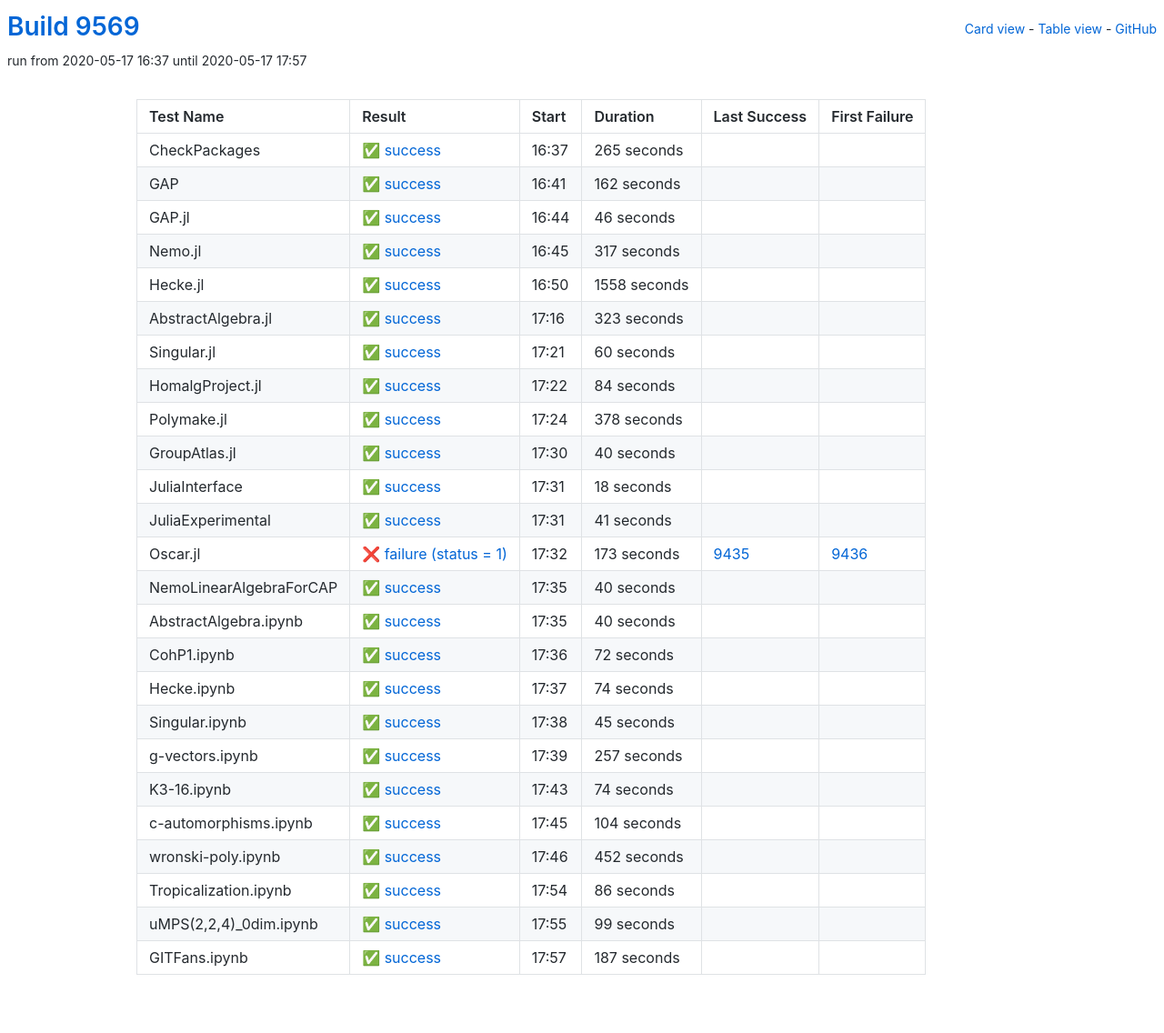
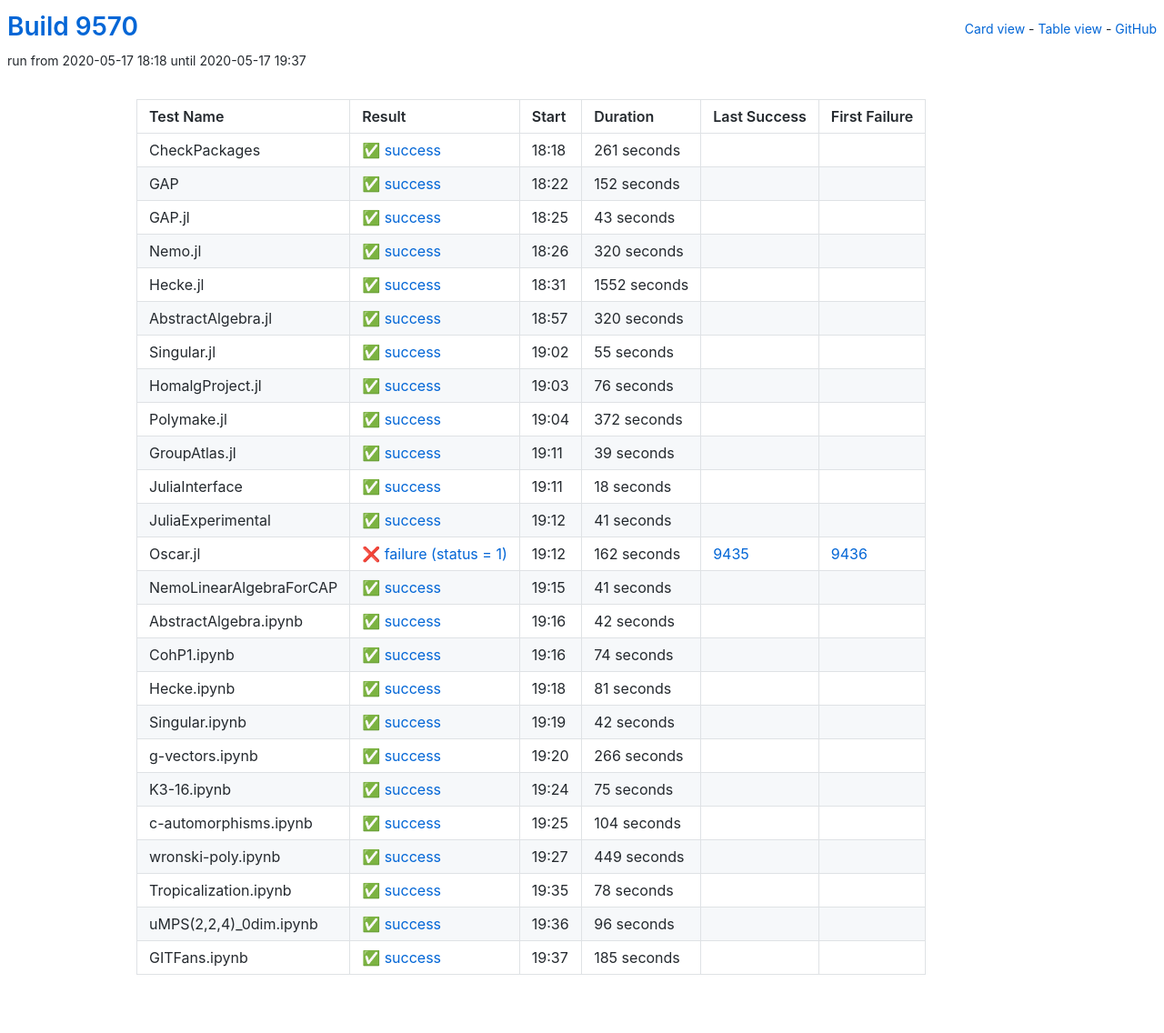
Before and after one commit to oscar-system/oscar-ci-status, a Jekyll site: the page built from table.html, in a window 1280 px wide. Shown: the whole page at 91% size. Built offline with Jekyll 4.4.1, drawn with Linux system fonts in a browser that asks for light colours.

Commit message:
Build 9570

```diff
--- a/_data/ci.yml
+++ b/_data/ci.yml
@@ -1,125 +1,125 @@
-build: 9569
-build_url: https://oscarci.mathematik.uni-kl.de/job/oscar/9569/
+build: 9570
+build_url: https://oscarci.mathematik.uni-kl.de/job/oscar/9570/
 job: oscar
 tests:
-- duration: 265
+- duration: 261
   exitcode: 0
   first_failure: false
   first_failure_url: null
   id: checkpackages
   last_success: false
   last_success_url: null
-  log: https://oscarci.mathematik.uni-kl.de/job/oscar/9569/artifact/logs/build-9569/CheckPackages.log
+  log: https://oscarci.mathematik.uni-kl.de/job/oscar/9570/artifact/logs/build-9570/CheckPackages.log
   name: CheckPackages
-  start: 2020-05-17 16:37
+  start: 2020-05-17 18:18
   status: success
   success: true
-- duration: 162
+- duration: 152
   exitcode: 0
   first_failure: false
   first_failure_url: null
   id: gap
   last_success: false
   last_success_url: null
-  log: https://oscarci.mathematik.uni-kl.de/job/oscar/9569/artifact/logs/build-9569/GAP.log
+  log: https://oscarci.mathematik.uni-kl.de/job/oscar/9570/artifact/logs/build-9570/GAP.log
   name: GAP
-  start: 2020-05-17 16:41
+  start: 2020-05-17 18:22
   status: success
   success: true
-- duration: 46
+- duration: 43
   exitcode: 0
   first_failure: false
   first_failure_url: null
   id: gap-jl
   last_success: false
   last_success_url: null
-  log: https://oscarci.mathematik.uni-kl.de/job/oscar/9569/artifact/logs/build-9569/GAP.jl.log
+  log: https://oscarci.mathematik.uni-kl.de/job/oscar/9570/artifact/logs/build-9570/GAP.jl.log
   name: GAP.jl
-  start: 2020-05-17 16:44
+  start: 2020-05-17 18:25
   status: success
   success: true
-- duration: 317
+- duration: 320
   exitcode: 0
   first_failure: false
   first_failure_url: null
   id: nemo-jl
   last_success: false
   last_success_url: null
-  log: https://oscarci.mathematik.uni-kl.de/job/oscar/9569/artifact/logs/build-9569/Nemo.jl.log
+  log: https://oscarci.mathematik.uni-kl.de/job/oscar/9570/artifact/logs/build-9570/Nemo.jl.log
   name: Nemo.jl
-  start: 2020-05-17 16:45
+  start: 2020-05-17 18:26
   status: success
   success: true
-- duration: 1558
+- duration: 1552
   exitcode: 0
   first_failure: false
   first_failure_url: null
   id: hecke-jl
   last_success: false
   last_success_url: null
-  log: https://oscarci.mathematik.uni-kl.de/job/oscar/9569/artifact/logs/build-9569/Hecke.jl.log
+  log: https://oscarci.mathematik.uni-kl.de/job/oscar/9570/artifact/logs/build-9570/Hecke.jl.log
   name: Hecke.jl
-  start: 2020-05-17 16:50
+  start: 2020-05-17 18:31
   status: success
   success: true
-- duration: 323
+- duration: 320
   exitcode: 0
   first_failure: false
   first_failure_url: null
   id: abstractalgebra-jl
   last_success: false
   last_success_url: null
-  log: https://oscarci.mathematik.uni-kl.de/job/oscar/9569/artifact/logs/build-9569/AbstractAlgebra.jl.log
+  log: https://oscarci.mathematik.uni-kl.de/job/oscar/9570/artifact/logs/build-9570/AbstractAlgebra.jl.log
   name: AbstractAlgebra.jl
-  start: 2020-05-17 17:16
+  start: 2020-05-17 18:57
   status: success
   success: true
-- duration: 60
+- duration: 55
   exitcode: 0
   first_failure: false
   first_failure_url: null
   id: singular-jl
   last_success: false
   last_success_url: null
-  log: https://oscarci.mathematik.uni-kl.de/job/oscar/9569/artifact/logs/build-9569/Singular.jl.log
+  log: https://oscarci.mathematik.uni-kl.de/job/oscar/9570/artifact/logs/build-9570/Singular.jl.log
   name: Singular.jl
-  start: 2020-05-17 17:21
+  start: 2020-05-17 19:02
   status: success
   success: true
-- duration: 84
+- duration: 76
   exitcode: 0
   first_failure: false
   first_failure_url: null
   id: homalgproject-jl
   last_success: false
   last_success_url: null
-  log: https://oscarci.mathematik.uni-kl.de/job/oscar/9569/artifact/logs/build-9569/HomalgProject.jl.log
+  log: https://oscarci.mathematik.uni-kl.de/job/oscar/9570/artifact/logs/build-9570/HomalgProject.jl.log
   name: HomalgProject.jl
-  start: 2020-05-17 17:22
+  start: 2020-05-17 19:03
   status: success
   success: true
-- duration: 378
+- duration: 372
   exitcode: 0
   first_failure: false
   first_failure_url: null
   id: polymake-jl
   last_success: false
   last_success_url: null
-  log: https://oscarci.mathematik.uni-kl.de/job/oscar/9569/artifact/logs/build-9569/Polymake.jl.log
+  log: https://oscarci.mathematik.uni-kl.de/job/oscar/9570/artifact/logs/build-9570/Polymake.jl.log
   name: Polymake.jl
-  start: 2020-05-17 17:24
+  start: 2020-05-17 19:04
   status: success
   success: true
-- duration: 40
+- duration: 39
   exitcode: 0
   first_failure: false
   first_failure_url: null
   id: groupatlas-jl
   last_success: false
   last_success_url: null
-  log: https://oscarci.mathematik.uni-kl.de/job/oscar/9569/artifact/logs/build-9569/GroupAtlas.jl.log
+  log: https://oscarci.mathematik.uni-kl.de/job/oscar/9570/artifact/logs/build-9570/GroupAtlas.jl.log
   name: GroupAtlas.jl
-  start: 2020-05-17 17:30
+  start: 2020-05-17 19:11
   status: success
   success: true
 - duration: 18
@@ -129,9 +129,9 @@ tests:
   id: juliainterface
   last_success: false
   last_success_url: null
-  log: https://oscarci.mathematik.uni-kl.de/job/oscar/9569/artifact/logs/build-9569/JuliaInterface.log
+  log: https://oscarci.mathematik.uni-kl.de/job/oscar/9570/artifact/logs/build-9570/JuliaInterface.log
   name: JuliaInterface
-  start: 2020-05-17 17:31
+  start: 2020-05-17 19:11
   status: success
   success: true
 - duration: 41
@@ -141,105 +141,105 @@ tests:
   id: juliaexperimental
   last_success: false
   last_success_url: null
-  log: https://oscarci.mathematik.uni-kl.de/job/oscar/9569/artifact/logs/build-9569/JuliaExperimental.log
+  log: https://oscarci.mathematik.uni-kl.de/job/oscar/9570/artifact/logs/build-9570/JuliaExperimental.log
   name: JuliaExperimental
-  start: 2020-05-17 17:31
+  start: 2020-05-17 19:12
   status: success
   success: true
-- duration: 173
+- duration: 162
   exitcode: 1
   first_failure: 9436
   first_failure_url: https://oscarci.mathematik.uni-kl.de/job/oscar/9436/
   id: oscar-jl
   last_success: 9435
   last_success_url: https://oscarci.mathematik.uni-kl.de/job/oscar/9435/
-  log: https://oscarci.mathematik.uni-kl.de/job/oscar/9569/artifact/logs/build-9569/Oscar.jl.log
+  log: https://oscarci.mathematik.uni-kl.de/job/oscar/9570/artifact/logs/build-9570/Oscar.jl.log
   name: Oscar.jl
-  start: 2020-05-17 17:32
+  start: 2020-05-17 19:12
   status: failure
   success: false
-- duration: 40
+- duration: 41
   exitcode: 0
   first_failure: false
   first_failure_url: null
   id: nemolinearalgebraforcap
   last_success: false
   last_success_url: null
-  log: https://oscarci.mathematik.uni-kl.de/job/oscar/9569/artifact/logs/build-9569/NemoLinearAlgebraForCAP.log
+  log: https://oscarci.mathematik.uni-kl.de/job/oscar/9570/artifact/logs/build-9570/NemoLinearAlgebraForCAP.log
   name: NemoLinearAlgebraForCAP
-  start: 2020-05-17 17:35
+  start: 2020-05-17 19:15
   status: success
   success: true
-- duration: 40
+- duration: 42
   exitcode: 0
   first_failure: false
   first_failure_url: null
   id: abstractalgebra-ipynb
   last_success: false
   last_success_url: null
-  log: https://oscarci.mathematik.uni-kl.de/job/oscar/9569/artifact/logs/build-9569/AbstractAlgebra.ipynb.log
+  log: https://oscarci.mathematik.uni-kl.de/job/oscar/9570/artifact/logs/build-9570/AbstractAlgebra.ipynb.log
   name: AbstractAlgebra.ipynb
-  start: 2020-05-17 17:35
+  start: 2020-05-17 19:16
   status: success
   success: true
-- duration: 72
+- duration: 74
   exitcode: 0
   first_failure: false
   first_failure_url: null
   id: cohp1-ipynb
   last_success: false
   last_success_url: null
-  log: https://oscarci.mathematik.uni-kl.de/job/oscar/9569/artifact/logs/build-9569/CohP1.ipynb.log
+  log: https://oscarci.mathematik.uni-kl.de/job/oscar/9570/artifact/logs/build-9570/CohP1.ipynb.log
   name: CohP1.ipynb
-  start: 2020-05-17 17:36
+  start: 2020-05-17 19:16
   status: success
   success: true
-- duration: 74
+- duration: 81
   exitcode: 0
   first_failure: false
   first_failure_url: null
   id: hecke-ipynb
   last_success: false
   last_success_url: null
-  log: https://oscarci.mathematik.uni-kl.de/job/oscar/9569/artifact/logs/build-9569/Hecke.ipynb.log
+  log: https://oscarci.mathematik.uni-kl.de/job/oscar/9570/artifact/logs/build-9570/Hecke.ipynb.log
   name: Hecke.ipynb
-  start: 2020-05-17 17:37
+  start: 2020-05-17 19:18
   status: success
   success: true
-- duration: 45
+- duration: 42
   exitcode: 0
   first_failure: false
   first_failure_url: null
   id: singular-ipynb
   last_success: false
   last_success_url: null
-  log: https://oscarci.mathematik.uni-kl.de/job/oscar/9569/artifact/logs/build-9569/Singular.ipynb.log
+  log: https://oscarci.mathematik.uni-kl.de/job/oscar/9570/artifact/logs/build-9570/Singular.ipynb.log
   name: Singular.ipynb
-  start: 2020-05-17 17:38
+  start: 2020-05-17 19:19
   status: success
   success: true
-- duration: 257
+- duration: 266
   exitcode: 0
   first_failure: false
   first_failure_url: null
   id: g-vectors-ipynb
   last_success: false
   last_success_url: null
-  log: https://oscarci.mathematik.uni-kl.de/job/oscar/9569/artifact/logs/build-9569/g-vectors.ipynb.log
+  log: https://oscarci.mathematik.uni-kl.de/job/oscar/9570/artifact/logs/build-9570/g-vectors.ipynb.log
   name: g-vectors.ipynb
-  start: 2020-05-17 17:39
+  start: 2020-05-17 19:20
   status: success
   success: true
-- duration: 74
+- duration: 75
   exitcode: 0
   first_failure: false
   first_failure_url: null
   id: k3-16-ipynb
   last_success: false
   last_success_url: null
-  log: https://oscarci.mathematik.uni-kl.de/job/oscar/9569/artifact/logs/build-9569/K3-16.ipynb.log
+  log: https://oscarci.mathematik.uni-kl.de/job/oscar/9570/artifact/logs/build-9570/K3-16.ipynb.log
   name: K3-16.ipynb
-  start: 2020-05-17 17:43
+  start: 2020-05-17 19:24
   status: success
   success: true
 - duration: 104
@@ -249,56 +249,56 @@ tests:
   id: c-automorphisms-ipynb
   last_success: false
   last_success_url: null
-  log: https://oscarci.mathematik.uni-kl.de/job/oscar/9569/artifact/logs/build-9569/c-automorphisms.ipynb.log
+  log: https://oscarci.mathematik.uni-kl.de/job/oscar/9570/artifact/logs/build-9570/c-automorphisms.ipynb.log
   name: c-automorphisms.ipynb
-  start: 2020-05-17 17:45
+  start: 2020-05-17 19:25
   status: success
   success: true
-- duration: 452
+- duration: 449
   exitcode: 0
   first_failure: false
   first_failure_url: null
   id: wronski-poly-ipynb
   last_success: false
   last_success_url: null
-  log: https://oscarci.mathematik.uni-kl.de/job/oscar/9569/artifact/logs/build-9569/wronski-poly.ipynb.log
+  log: https://oscarci.mathematik.uni-kl.de/job/oscar/9570/artifact/logs/build-9570/wronski-poly.ipynb.log
   name: wronski-poly.ipynb
-  start: 2020-05-17 17:46
+  start: 2020-05-17 19:27
   status: success
   success: true
-- duration: 86
+- duration: 78
   exitcode: 0
   first_failure: false
   first_failure_url: null
   id: tropicalization-ipynb
   last_success: false
   last_success_url: null
-  log: https://oscarci.mathematik.uni-kl.de/job/oscar/9569/artifact/logs/build-9569/Tropicalization.ipynb.log
+  log: https://oscarci.mathematik.uni-kl.de/job/oscar/9570/artifact/logs/build-9570/Tropicalization.ipynb.log
   name: Tropicalization.ipynb
-  start: 2020-05-17 17:54
+  start: 2020-05-17 19:35
   status: success
   success: true
-- duration: 99
+- duration: 96
   exitcode: 0
   first_failure: false
   first_failure_url: null
   id: umps-2-2-4-0dim-ipynb
   last_success: false
   last_success_url: null
-  log: https://oscarci.mathematik.uni-kl.de/job/oscar/9569/artifact/logs/build-9569/uMPS-2-2-4-_0dim.ipynb.log
+  log: https://oscarci.mathematik.uni-kl.de/job/oscar/9570/artifact/logs/build-9570/uMPS-2-2-4-_0dim.ipynb.log
   name: uMPS(2,2,4)_0dim.ipynb
-  start: 2020-05-17 17:55
+  start: 2020-05-17 19:36
   status: success
   success: true
-- duration: 187
+- duration: 185
   exitcode: 0
   first_failure: false
   first_failure_url: null
   id: gitfans-ipynb
   last_success: false
   last_success_url: null
-  log: https://oscarci.mathematik.uni-kl.de/job/oscar/9569/artifact/logs/build-9569/GITFans.ipynb.log
+  log: https://oscarci.mathematik.uni-kl.de/job/oscar/9570/artifact/logs/build-9570/GITFans.ipynb.log
   name: GITFans.ipynb
-  start: 2020-05-17 17:57
+  start: 2020-05-17 19:37
   status: success
   success: true
```
Also changed, not shown: README.md.
